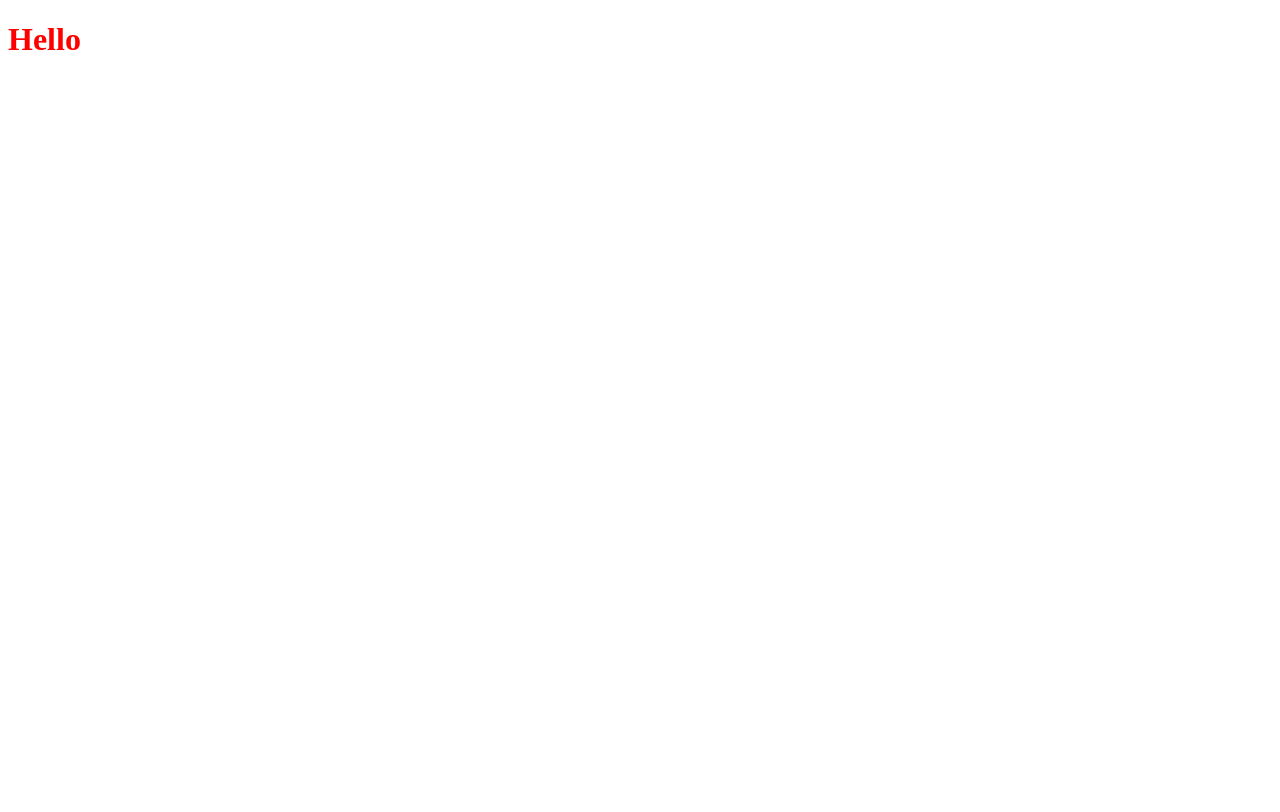
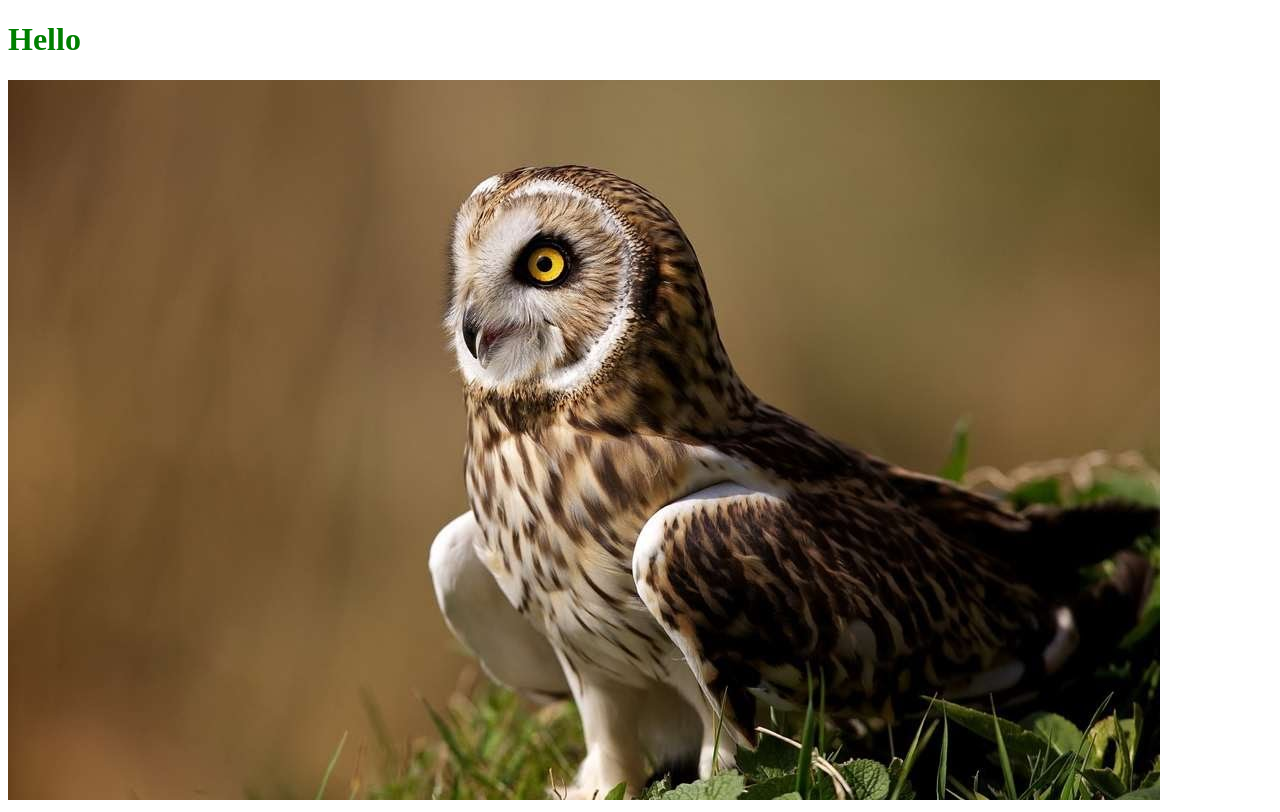
Before and after one commit to TOMPSYS/SimpleWebProject, a plain HTML site: page index.html in a window 1280 px wide. Drawn offline with Linux system fonts and the light colour scheme.

Commit message:
добавлена картинка и зеленый текст

```diff
--- a/index.html
+++ b/index.html
@@ -8,5 +8,7 @@
 </head>
 <body>
 	<h1>Hello</h1>
+
+	<img src="image.jpg" alt="Моя картинка">
 </body>
 </html>
--- a/style.css
+++ b/style.css
@@ -1,3 +1,3 @@
 *{
-	color:red;
+	color:green;
 }
```
Also changed, not shown: image.jpg (added).
